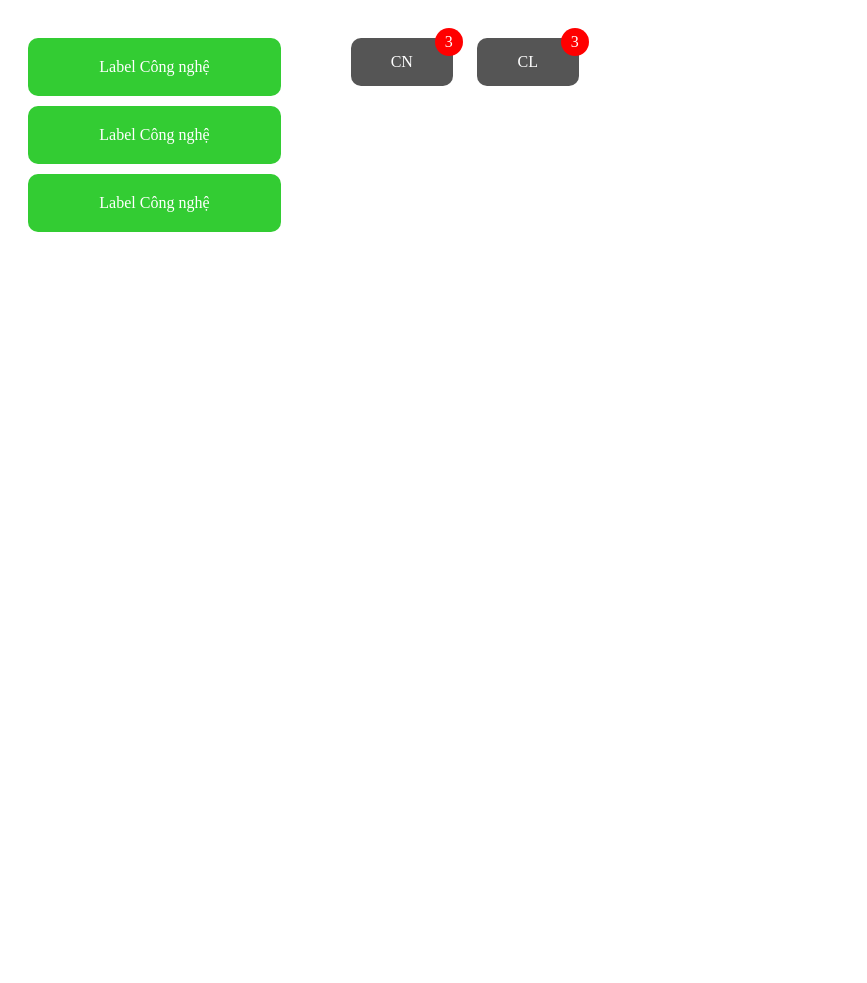
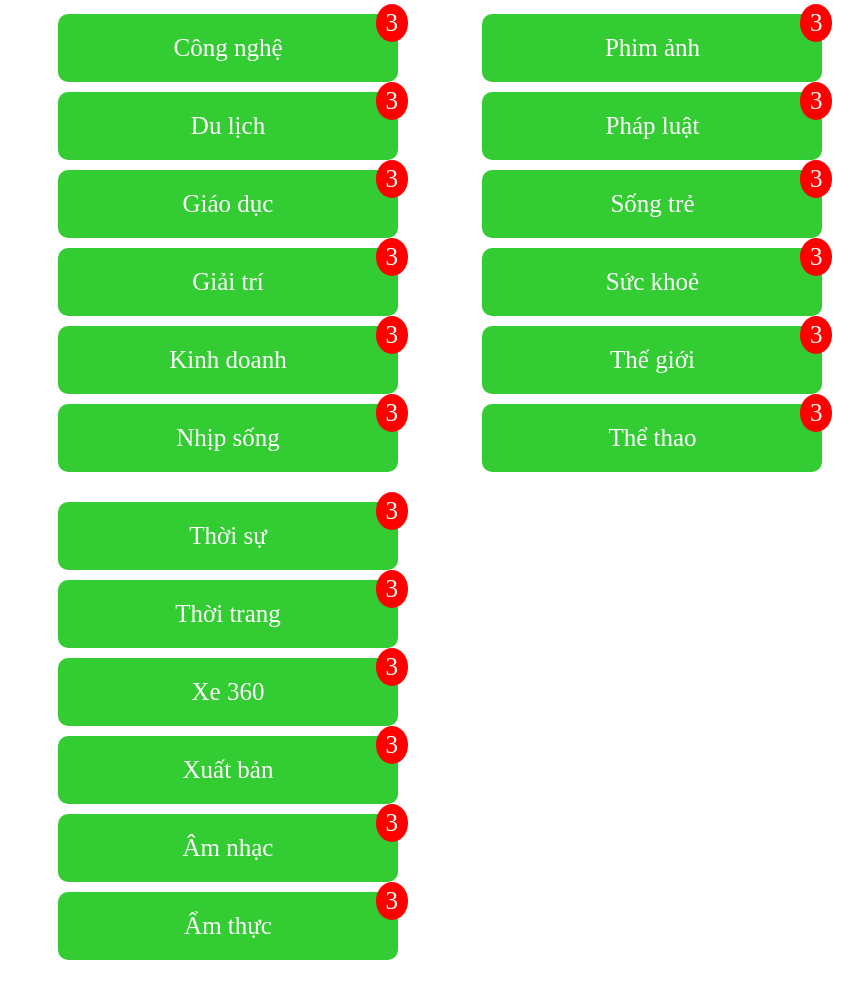
Before and after one commit to danglequocbao001/httm-raw-html, a plain HTML site: page index.html in a window 1280 px wide. Shown: the part 477-1460 px from the top of the page, without its empty margins (0-867 px from the left). Before the commit the page ends 800 px from the top, so only its background shows below. Drawn offline with Linux system fonts and the light colour scheme.

Commit message:
feat: finished html raw

```diff
--- a/index.html
+++ b/index.html
@@ -5,9 +5,8 @@
   </head>
   <body>
     <h1 style="background-color: #3366ff; color: #fff; padding: 15px">
-      Hệ thống thông minh
+      Diễn đàn tiếng Việt thông minh
     </h1>
-    <p>Nhóm</p>
     <div class="top-component">
       <div style="display: flex; flex-direction: column; flex-wrap: wrap">
         <textarea
@@ -29,29 +28,55 @@
           <input
             class="search"
             type="text"
-            placeholder="Search.."
+            placeholder="Tìm kiếm..."
             name="search"
           />
-          <button class="search-btn" type="submit">Submit</button>
+          <button class="search-btn" type="submit">Tìm kiếm</button>
         </form>
       </div>
     </div>
     <div class="bottom-component">
-      <div class="labels">
-        <div class="label-wrapper">
-          <label class="label">Label Công nghệ</label>
-        </div>
-        <div class="label-wrapper">
-          <label class="label">Label Công nghệ</label>
-        </div>
-        <div class="label-wrapper">
-          <label class="label">Label Công nghệ</label>
+      <div class="row">
+        <div class="column">
+          <div class="dropdown">
+            <a href="#" class="notification">
+              <span>Công nghệ</span>
+              <span class="badge">3</span>
+            </a>
+            <div class="dropdown-content">
+              <p>Hello World!</p>
             </div>
           </div>
-      <div class="result">
           <div class="dropdown">
             <a href="#" class="notification">
-            <span>CN</span>
+              <span>Du lịch</span>
+              <span class="badge">3</span>
+            </a>
+            <div class="dropdown-content">
+              <p>Hello World!</p>
+            </div>
+          </div>
+          <div class="dropdown">
+            <a href="#" class="notification">
+              <span>Giáo dục</span>
+              <span class="badge">3</span>
+            </a>
+            <div class="dropdown-content">
+              <p>Hello World!</p>
+            </div>
+          </div>
+          <div class="dropdown">
+            <a href="#" class="notification">
+              <span>Giải trí</span>
+              <span class="badge">3</span>
+            </a>
+            <div class="dropdown-content">
+              <p>Hello World!</p>
+            </div>
+          </div>
+          <div class="dropdown">
+            <a href="#" class="notification">
+              <span>Kinh doanh</span>
               <span class="badge">3</span>
             </a>
             <div class="dropdown-content">
@@ -61,7 +86,119 @@
 
           <div class="dropdown">
             <a href="#" class="notification">
-            <span>CL</span>
+              <span>Nhịp sống</span>
+              <span class="badge">3</span>
+            </a>
+            <div class="dropdown-content">
+              <p>Hello World!</p>
+            </div>
+          </div>
+        </div>
+        <div class="column">
+          <div class="dropdown">
+            <a href="#" class="notification">
+              <span>Phim ảnh</span>
+              <span class="badge">3</span>
+            </a>
+            <div class="dropdown-content">
+              <p>Hello World!</p>
+            </div>
+          </div>
+          <div class="dropdown">
+            <a href="#" class="notification">
+              <span>Pháp luật</span>
+              <span class="badge">3</span>
+            </a>
+            <div class="dropdown-content">
+              <p>Hello World!</p>
+            </div>
+          </div>
+          <div class="dropdown">
+            <a href="#" class="notification">
+              <span>Sống trẻ</span>
+              <span class="badge">3</span>
+            </a>
+            <div class="dropdown-content">
+              <p>Hello World!</p>
+            </div>
+          </div>
+          <div class="dropdown">
+            <a href="#" class="notification">
+              <span>Sức khoẻ</span>
+              <span class="badge">3</span>
+            </a>
+            <div class="dropdown-content">
+              <p>Hello World!</p>
+            </div>
+          </div>
+          <div class="dropdown">
+            <a href="#" class="notification">
+              <span>Thế giới</span>
+              <span class="badge">3</span>
+            </a>
+            <div class="dropdown-content">
+              <p>Hello World!</p>
+            </div>
+          </div>
+          <div class="dropdown">
+            <a href="#" class="notification">
+              <span>Thể thao</span>
+              <span class="badge">3</span>
+            </a>
+            <div class="dropdown-content">
+              <p>Hello World!</p>
+            </div>
+          </div>
+        </div>
+        <div class="column">
+          <div class="dropdown">
+            <a href="#" class="notification">
+              <span>Thời sự</span>
+              <span class="badge">3</span>
+            </a>
+            <div class="dropdown-content">
+              <p>Hello World!</p>
+            </div>
+          </div>
+          <div class="dropdown">
+            <a href="#" class="notification">
+              <span>Thời trang</span>
+              <span class="badge">3</span>
+            </a>
+            <div class="dropdown-content">
+              <p>Hello World!</p>
+            </div>
+          </div>
+          <div class="dropdown">
+            <a href="#" class="notification">
+              <span>Xe 360</span>
+              <span class="badge">3</span>
+            </a>
+            <div class="dropdown-content">
+              <p>Hello World!</p>
+            </div>
+          </div>
+          <div class="dropdown">
+            <a href="#" class="notification">
+              <span>Xuất bản</span>
+              <span class="badge">3</span>
+            </a>
+            <div class="dropdown-content">
+              <p>Hello World!</p>
+            </div>
+          </div>
+          <div class="dropdown">
+            <a href="#" class="notification">
+              <span>Âm nhạc</span>
+              <span class="badge">3</span>
+            </a>
+            <div class="dropdown-content">
+              <p>Hello World!</p>
+            </div>
+          </div>
+          <div class="dropdown">
+            <a href="#" class="notification">
+              <span>Ẩm thực</span>
               <span class="badge">3</span>
             </a>
             <div class="dropdown-content">
@@ -70,5 +207,6 @@
           </div>
         </div>
       </div>
+    </div>
   </body>
 </html>
--- a/styles.css
+++ b/styles.css
@@ -40,13 +40,13 @@ textarea:focus {
   display: flex;
   justify-content: space-between;
   margin-bottom: 50px;
-  padding: 20px
+  padding: 20px;
 }
 
 .bottom-component {
   display: flex;
   width: 100%;
-  padding: 20px
+  padding: 20px;
 }
 
 .search-container {
@@ -73,7 +73,7 @@ textarea:focus {
 
 .labels {
   width: 20%;
-  margin-right: 50px
+  margin-right: 50px;
 }
 
 .label-wrapper {
@@ -90,20 +90,25 @@ textarea:focus {
 }
 
 .notification {
-  background-color: #555;
-  color: white;
   text-decoration: none;
-  padding: 15px 26px;
   position: relative;
   display: inline-block;
   border-radius: 2px;
-  min-width: 50px;
+  width: 300px;
   text-align: center;
   border-radius: 10px;
+
+  text-align: center;
+  background: #33cc33;
+  margin-bottom: 10px;
+  color: #fff;
+  padding: 20px;
+  border-radius: 10px;
+  font-size: 25px;
 }
 
 .notification:hover {
-  background: red;
+  background: #bfbfbf;
 }
 
 .notification .badge {
@@ -135,3 +140,13 @@ textarea:focus {
 .dropdown:hover .dropdown-content {
   display: block;
 }
+
+.row {
+  width: 100%;
+}
+
+.column {
+  float: left;
+  width: 32%;
+  padding: 10px;
+}
```
Lines whose indentation alone changed are shown as unchanged.
